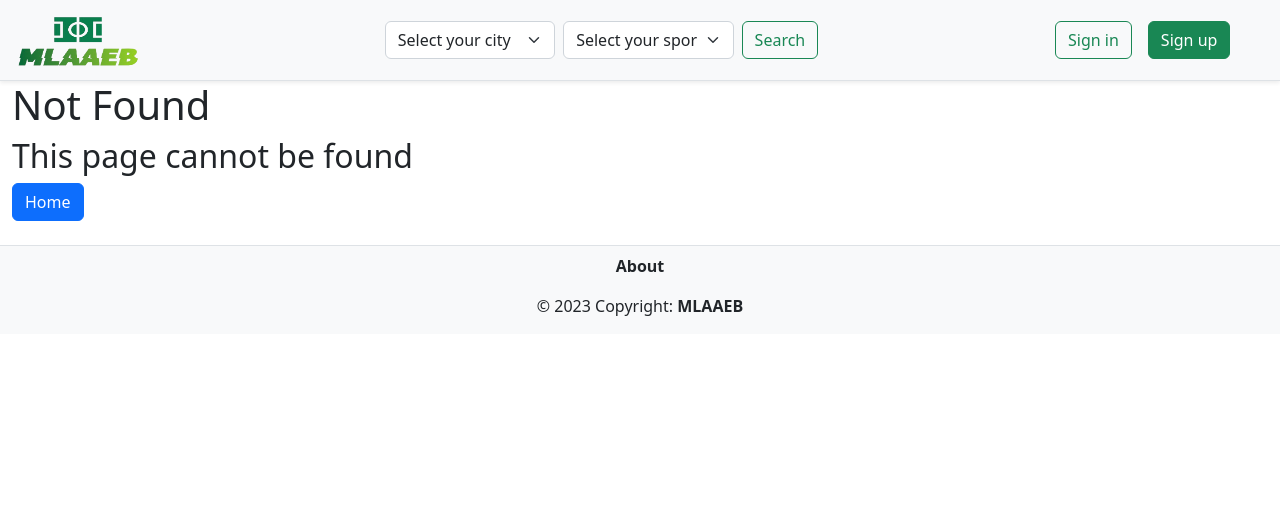
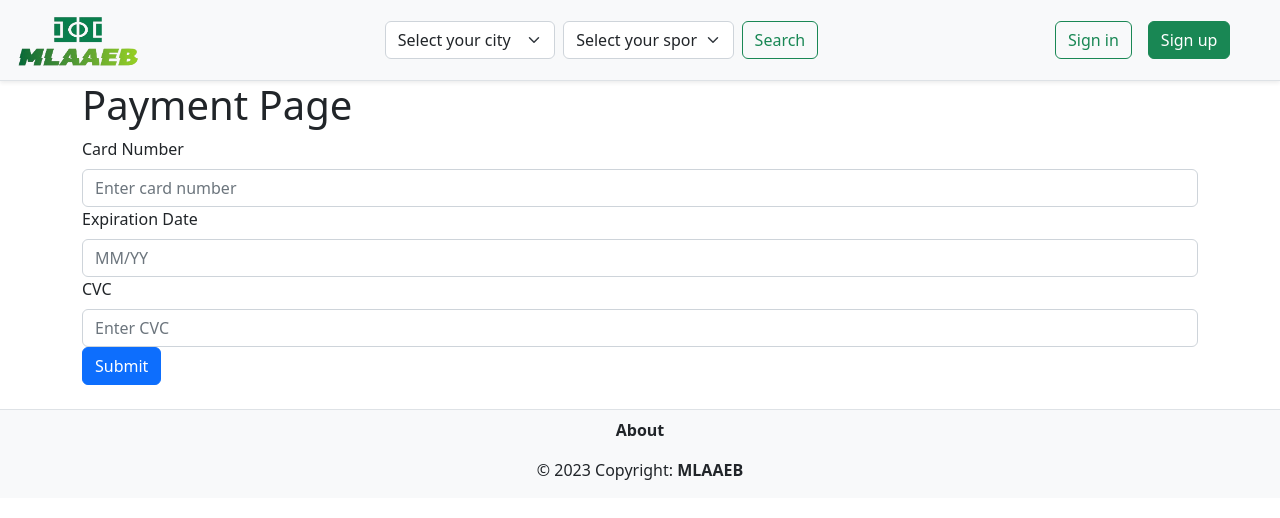
Before and after one commit to AlmajedA/mlaaeb, a Next.js app: page /payment in a window 1280 px wide. Before the commit this address had no page. Shown: the top 518 px of the page. Built offline with nearby package versions, Linux system fonts and the light colour scheme.

Commit message:
some changes

```diff
--- a/package.json
+++ b/package.json
@@ -12,7 +12,6 @@
     "next": "13.2.4",
     "prop-types": "^15.8.1",
     "react": "18.2.0",
-    "react-dom": "18.2.0",
-    "react-stars": "^2.2.5"
+    "react-dom": "18.2.0"
   }
 }
--- /dev/null
+++ b/pages/payment.js
@@ -0,0 +1,42 @@
+
+
+import 'bootstrap/dist/css/bootstrap.min.css';
+import { Container, Row, Col, Form, Button } from 'react-bootstrap';
+
+const Payment = () => {
+  return (
+    <Container>
+      <Row>
+        <Col>
+          <h1>Payment Page</h1>
+        </Col>
+      </Row>
+      <Row>
+        <Col>
+          <Form>
+            <Form.Group controlId="formCardNumber">
+              <Form.Label>Card Number</Form.Label>
+              <Form.Control type="text" placeholder="Enter card number" />
+            </Form.Group>
+
+            <Form.Group controlId="formExpirationDate">
+              <Form.Label>Expiration Date</Form.Label>
+              <Form.Control type="text" placeholder="MM/YY" />
+            </Form.Group>
+
+            <Form.Group controlId="formCVC">
+              <Form.Label>CVC</Form.Label>
+              <Form.Control type="text" placeholder="Enter CVC" />
+            </Form.Group>
+
+            <Button variant="primary" type="submit">
+              Submit
+            </Button>
+          </Form>
+        </Col>
+      </Row>
+    </Container>
+  );
+};
+
+export default Payment;
```
Also changed, not shown: 2 other files (tests, documents, lock files or other folders).
